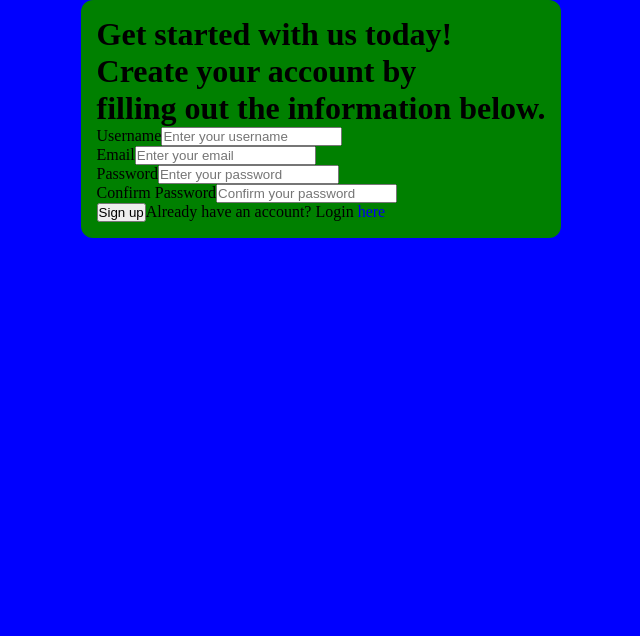
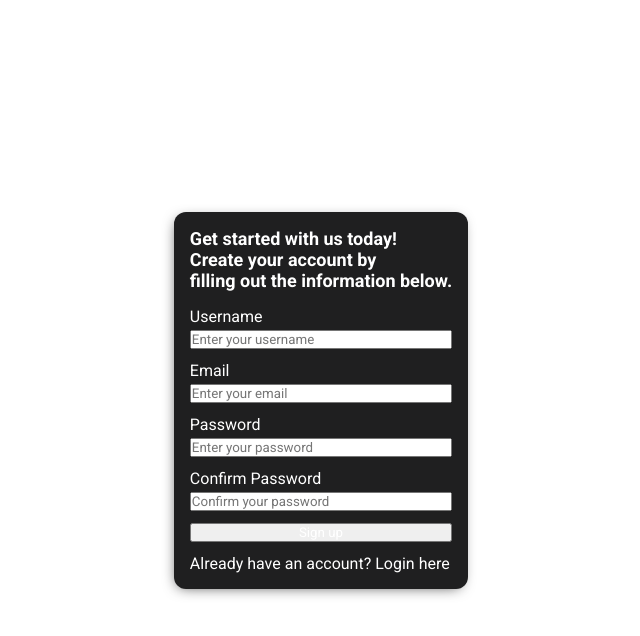
Before and after one commit to heraldofortuna/form-validation-react, a React (Create React App) app in the folder form-validation/: page / in a window 1280 px wide. Shown: the top 636 px of the page, without its empty margins (319-959 px from the left). Built offline with nearby package versions, Linux system fonts and the light colour scheme.

Commit message:
I fixed global styles and styles of Form and FormSignup

```diff
--- a/form-validation/public/index.html
+++ b/form-validation/public/index.html
@@ -10,34 +10,16 @@
       content="Web site created using create-react-app"
     />
     <link rel="apple-touch-icon" href="%PUBLIC_URL%/logo192.png" />
-    <!--
-      manifest.json provides metadata used when your web app is installed on a
-      user's mobile device or desktop. See https://developers.google.com/web/fundamentals/web-app-manifest/
-    -->
     <link rel="manifest" href="%PUBLIC_URL%/manifest.json" />
-    <!--
-      Notice the use of %PUBLIC_URL% in the tags above.
-      It will be replaced with the URL of the `public` folder during the build.
-      Only files inside the `public` folder can be referenced from the HTML.
-
-      Unlike "/favicon.ico" or "favicon.ico", "%PUBLIC_URL%/favicon.ico" will
-      work correctly both with client-side routing and a non-root public URL.
-      Learn how to configure a non-root public URL by running `npm run build`.
-    -->
     <title>React App</title>
+    <link rel="preconnect" href="https://fonts.gstatic.com" />
+    <link
+      href="https://fonts.googleapis.com/css2?family=Roboto:wght@400;700;900&display=swap"
+      rel="stylesheet"
+    />
   </head>
   <body>
     <noscript>You need to enable JavaScript to run this app.</noscript>
     <div id="root"></div>
-    <!--
-      This HTML file is a template.
-      If you open it directly in the browser, you will see an empty page.
-
-      You can add webfonts, meta tags, or analytics to this file.
-      The build step will place the bundled scripts into the <body> tag.
-
-      To begin the development, run `npm start` or `yarn start`.
-      To create a production bundle, use `npm run build` or `yarn build`.
-    -->
   </body>
 </html>
--- a/form-validation/src/components/Form.js
+++ b/form-validation/src/components/Form.js
@@ -4,8 +4,12 @@ import FormSignup from "./FormSignup";
 import FormSuccess from "./FormSuccess";
 
 const StyledForm = styled.div`
-  background-color: blue;
+  background-color: var(--white);
   min-height: 100vh;
+  display: flex;
+  flex-direction: row;
+  align-items: center;
+  justify-content: center;
 `;
 
 function Form() {
--- a/form-validation/src/components/FormSignup.js
+++ b/form-validation/src/components/FormSignup.js
@@ -3,11 +3,28 @@ import UseForm from "../services/UseForm";
 import validate from "../services/ValidateInfo";
 
 const StyledFormSignup = styled.div`
-  background-color: green;
+  background-color: var(--black);
   width: fit-content;
   border-radius: 12px;
   padding: 16px;
   margin: 0 auto;
+  box-shadow: -2px 3px 14px -5px rgba(0, 0, 0, 0.75);
+  -webkit-box-shadow: -2px 3px 14px -5px rgba(0, 0, 0, 0.75);
+  -moz-box-shadow: -2px 3px 14px -5px rgba(0, 0, 0, 0.75);
+  display: flex;
+  flex-direction: column;
+  gap: 16px;
+
+  .form {
+    display: flex;
+    flex-direction: column;
+    gap: 12px;
+    .form__inputs {
+      display: flex;
+      flex-direction: column;
+      gap: 4px;
+    }
+  }
 `;
 
 function FormSignup({ submitForm }) {
@@ -18,12 +35,12 @@ function FormSignup({ submitForm }) {
 
   return (
     <StyledFormSignup>
+      <h1>
+        Get started with us today!
+        <br></br>Create your account by<br></br>
+        filling out the information below.
+      </h1>
       <form className="form" onSubmit={handleSubmit}>
-        <h1>
-          Get started with us today!
-          <br></br>Create your account by<br></br>
-          filling out the information below.
-        </h1>
         <div className="form__inputs">
           <label htmlFor="username" className="form__label">
             Username
--- a/form-validation/src/globalStyles.js
+++ b/form-validation/src/globalStyles.js
@@ -1,13 +1,24 @@
 import { createGlobalStyle } from "styled-components";
 
 const GlobalStyle = createGlobalStyle`
+  :root {
+    --white: #FFFFFF;
+    --black: #1F1F20;
+  }
+
   * {
+    color: var(--white);
+    font-family: 'Roboto', sans-serif;
     text-decoration: none;
     list-style: none;
     padding: 0;
     margin: 0;
     box-sizing: border-box;
   }
+
+  h1 {
+    font-size: 18px;
+  }
 `;
 
 export default GlobalStyle;
```
